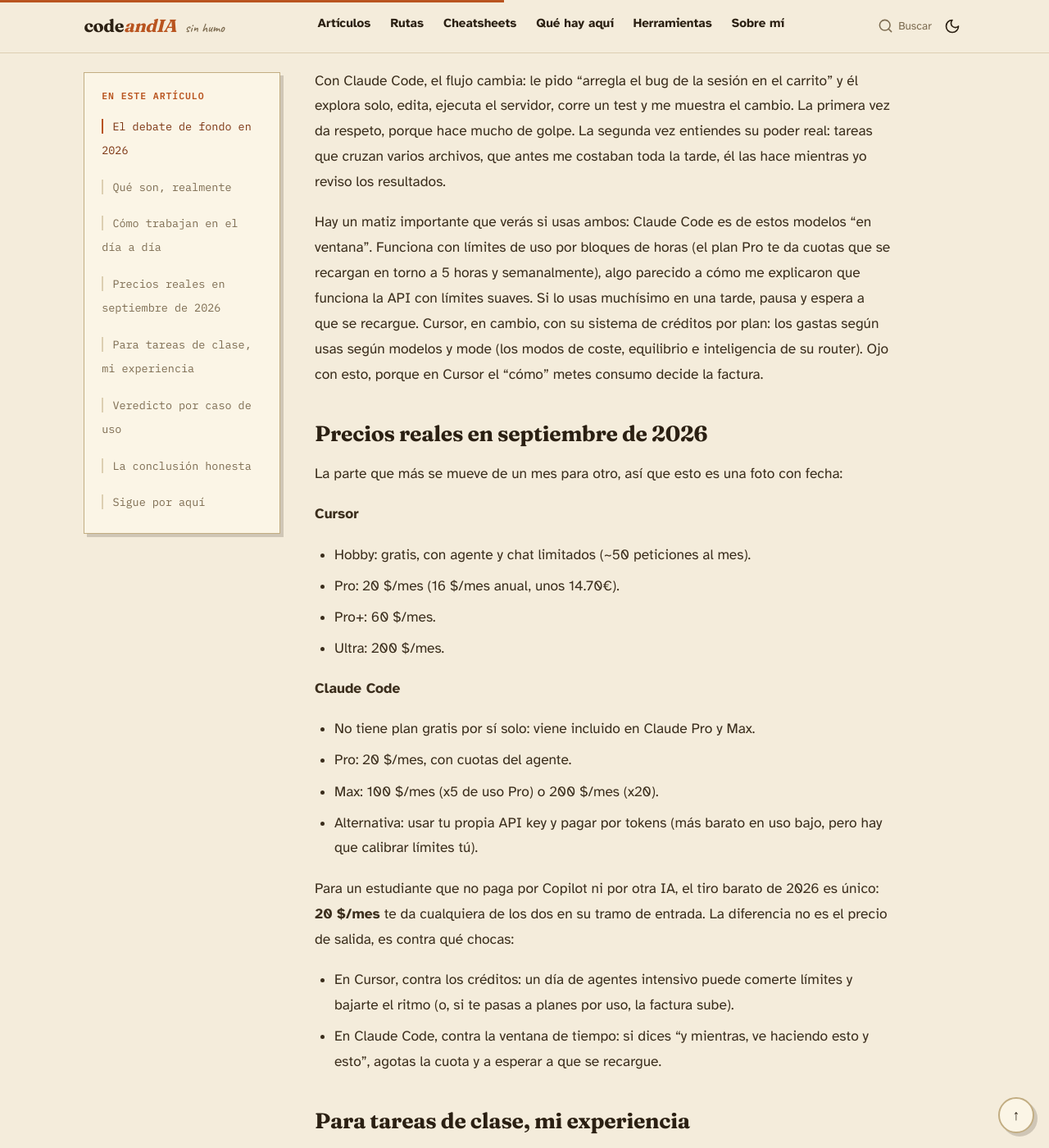
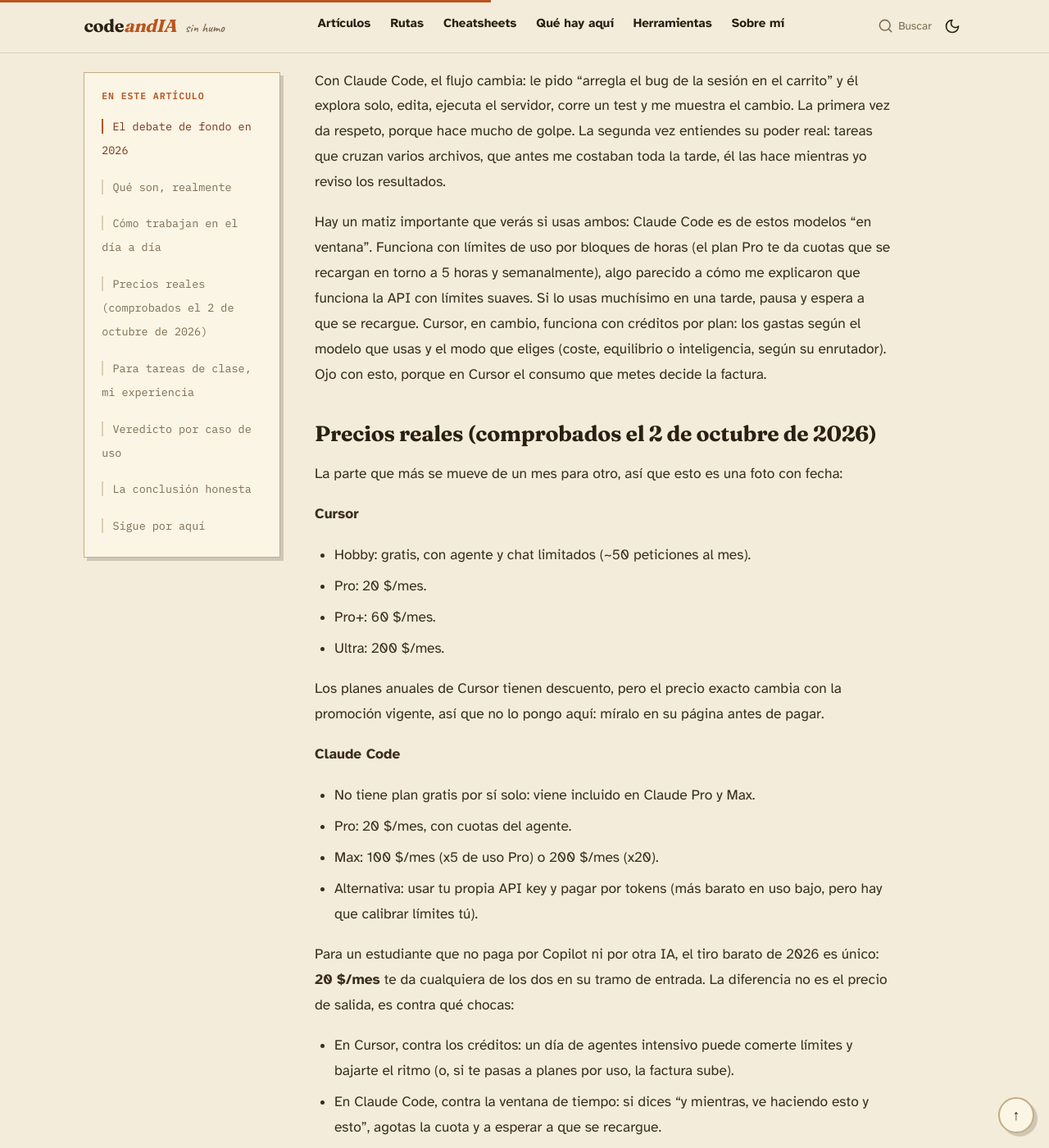
Before and after one commit to vibodigitalinfo-lab/codeandIA, a Jekyll site: the page built from articulos/comparativas/cursor-vs-claude-code-2026.md, in a window 1280 px wide and 1400 px high, scrolled down 1508 px. Shown: the whole window at 82% size. Built offline with Jekyll 4.4.1, drawn with Linux system fonts in a browser that asks for light colours; some of the changed text lies outside the part shown.

Commit message:
Arregla textos rotos y fechas imposibles en cuatro comparativas y una review
Segunda revision externa del sitio, ya con las trampas del repo avisadas. Esta
si ha dado en el blanco: no solo ha apuntado contradicciones de copy, sino
fragmentos de texto que se quedaron cortados y fechas internas posteriores a la
fecha de publicacion.

- comparativas/cursor-vs-claude-code-2026.md: la vineta del veredicto estaba
  partida en dos, sin verbo ("Claude Code (para las res)" / "eres de las que
  antes eran..."). Anglicismo "mode" y un "segun usas segun" duplicado. Y el
  articulo, publicado el 4 de agosto, habla de precios de septiembre y no
  tenia fecha de revision: ahora los precios van con fecha de comprobacion
  (2 de octubre) y el articulo declara cuando se reviso. Tambien "usado durante
  semanas", que no cuadra con las fichas de prueba, y el "igual que un senior"
  de la conclusion.
- comparativas/gpt-5-vs-claude-para-programar-2026.md: publicado el 27 de julio
  y dentro habia "el 17 de septiembre de 2026" y un "hace dos meses" sin
  referencia. Fechas explicitas y actual el 2 de octubre.
- reviews/trae-ai-ide-review-2026.md: "Se auto-corribe".
- comparativas/github-copilot-cli-vs-codex-cli-2026.md: un titular que decia
  "donde te lesiones".
- comparativas/herramientas-ia-refactorizar-codigo-legacy-2026.md: un "80%
  util sin edits" sin metodo, ahora contado como lo que es (conteo manual sobre
  los 5 modulos del proyecto de prueba). Leyenda antes de la tabla de estrellas
  para que se lea como impresion propia y no como benchmark. Claude Code no
  tiene plan gratis: la celda de precio lo decia mal.

Auditorias a cero y fechas de revision coherentes.

```diff
--- a/articulos/comparativas/cursor-vs-claude-code-2026.md
+++ b/articulos/comparativas/cursor-vs-claude-code-2026.md
@@ -11,7 +13,7 @@
 
 Cada semana veo el mismo titular en dos direcciones: que Cursor ha muerto o que Claude Code ha cambiado el mundo. Ninguna de las dos es cierta. Lo que sí ha cambiado en 2026 es que ya no eliges entre "un editor con IA" y "un chat": eliges entre dos filosofías de trabajo. Una (Cursor) es el IDE que te acompaña dentro del código. La otra (Claude Code) es un agente que trabaja en la terminal, dentro de tu editor de siempre.
 
-Soy estudiante de DAW, con portátil de gama media y presupuesto de 20 euros al mes como mucho. He usado ambos durante semanas en proyectos reales de clase (prácticas de Java, una app web, scripts de bases de datos). Aquí tienes la comparación, con precios de septiembre de 2026 y sin promesas de marketing.
+Soy estudiante de DAW, con portátil de gama media y presupuesto de 20 euros al mes como mucho. Los he usado en proyectos reales de clase (prácticas de Java, una app web, scripts de bases de datos). Aquí tienes la comparación, con precios comprobados el 2 de octubre de 2026 y sin promesas de marketing.
 
 ## Qué son, realmente
 
@@ -27,18 +29,20 @@
 
 Con Claude Code, el flujo cambia: le pido "arregla el bug de la sesión en el carrito" y él explora solo, edita, ejecuta el servidor, corre un test y me muestra el cambio. La primera vez da respeto, porque hace mucho de golpe. La segunda vez entiendes su poder real: tareas que cruzan varios archivos, que antes me costaban toda la tarde, él las hace mientras yo reviso los resultados.
 
-Hay un matiz importante que verás si usas ambos: Claude Code es de estos modelos "en ventana". Funciona con límites de uso por bloques de horas (el plan Pro te da cuotas que se recargan en torno a 5 horas y semanalmente), algo parecido a cómo me explicaron que funciona la API con límites suaves. Si lo usas muchísimo en una tarde, pausa y espera a que se recargue. Cursor, en cambio, con su sistema de créditos por plan: los gastas según usas según modelos y mode (los modos de coste, equilibrio e inteligencia de su router). Ojo con esto, porque en Cursor el "cómo" metes consumo decide la factura.
+Hay un matiz importante que verás si usas ambos: Claude Code es de estos modelos "en ventana". Funciona con límites de uso por bloques de horas (el plan Pro te da cuotas que se recargan en torno a 5 horas y semanalmente), algo parecido a cómo me explicaron que funciona la API con límites suaves. Si lo usas muchísimo en una tarde, pausa y espera a que se recargue. Cursor, en cambio, funciona con créditos por plan: los gastas según el modelo que usas y el modo que eliges (coste, equilibrio o inteligencia, según su enrutador). Ojo con esto, porque en Cursor el consumo que metes decide la factura.
 
-## Precios reales en septiembre de 2026
+## Precios reales (comprobados el 2 de octubre de 2026)
 
 La parte que más se mueve de un mes para otro, así que esto es una foto con fecha:
 
 **Cursor**
 
 - Hobby: gratis, con agente y chat limitados (~50 peticiones al mes).
-- Pro: 20 $/mes (16 $/mes anual, unos 14.70€).
+- Pro: 20 $/mes.
 - Pro+: 60 $/mes.
 - Ultra: 200 $/mes.
+
+Los planes anuales de Cursor tienen descuento, pero el precio exacto cambia con la promoción vigente, así que no lo pongo aquí: míralo en su página antes de pagar.
 
 **Claude Code**
 
@@ -64,14 +68,13 @@
 
 - **Si solo puedes pagar uno** y estás en primer curso de DAW: **Cursor**. Te muestra el trabajo, se entiende en el editor y su versión Hobby sirve para aprender sin pagar.
 - **Si ya tienes un editor preferido** (IntelliJ, VS Code, Neovim) y quieres que la IA trabaje en tus proyectos sin cambiar de herramienta: **Claude Code** con Pro. Es el agente más cómodo que he probado en terminal; en mi [review de Claude Code](/articulos/reviews/claude-code-cli-review-2026/) cuento todos los detalles.
-- **Si los dos son para "lo mismo", no lo son**: la combinación que uso ahora es editor (para aprender y código cuidado) + Claude Code (para las res)
-- eres de las que antes eran "limpiar la casa": refactors y automatizaciones.
+- **Si los dos son para "lo mismo", no lo son**: la combinación que uso ahora es un editor (para aprender y escribir código cuidado) más Claude Code (para lo que antes eran "limpiar la casa": refactors y automatizaciones).
 
 Y si vienes del mundo GitHub Copilot, esta comparativa es la que te conviene para decidir si saltas: la he dejado en la [guía de Copilot en modo agente](/articulos/guias/github-copilot-agent-mode-2026-guia/).
 
 ## La conclusión honesta
 
-No hay ganador absoluto, y eso está bien. Cursor te enseña, Claude Code te ejecuta. En 2026, con 20 euros al mes y un portátil normalito, puedes tener la experiencia de agente real igual que un senior: la barrera de entrada para programar bien con IA sigue siendo la misma que siempre, entender lo que estás haciendo.
+No hay ganador absoluto, y eso está bien. Cursor te enseña, Claude Code te ejecuta. En 2026, con 20 euros al mes y un portátil normalito, ya puedes trabajar con un agente de verdad sin pagar planes de empresa: la barrera de entrada para programar bien con IA sigue siendo la misma que siempre, entender lo que estás haciendo.
 
 Mi recomendación final es que elijas con el presupuesto y el módulo que te toca hoy, no con el hype de la semana. Si me mandas a ivan@codeandia.com tu caso (editor, lenguaje y lo que llevas gastado), te digo cuál cogería yo y por qué.
 
```
Also changed, not shown: other parts of articulos/comparativas/cursor-vs-claude-code-2026.md (+2 -0 lines), articulos/comparativas/github-copilot-cli-vs-codex-cli-2026.md (+2 -2 lines), articulos/comparativas/gpt-5-vs-claude-para-programar-2026.md (+4 -2 lines), articulos/comparativas/herramientas-ia-refactorizar-codigo-legacy-2026.md (+6 -3 lines), articulos/reviews/trae-ai-ide-review-2026.md (+2 -2 lines).
